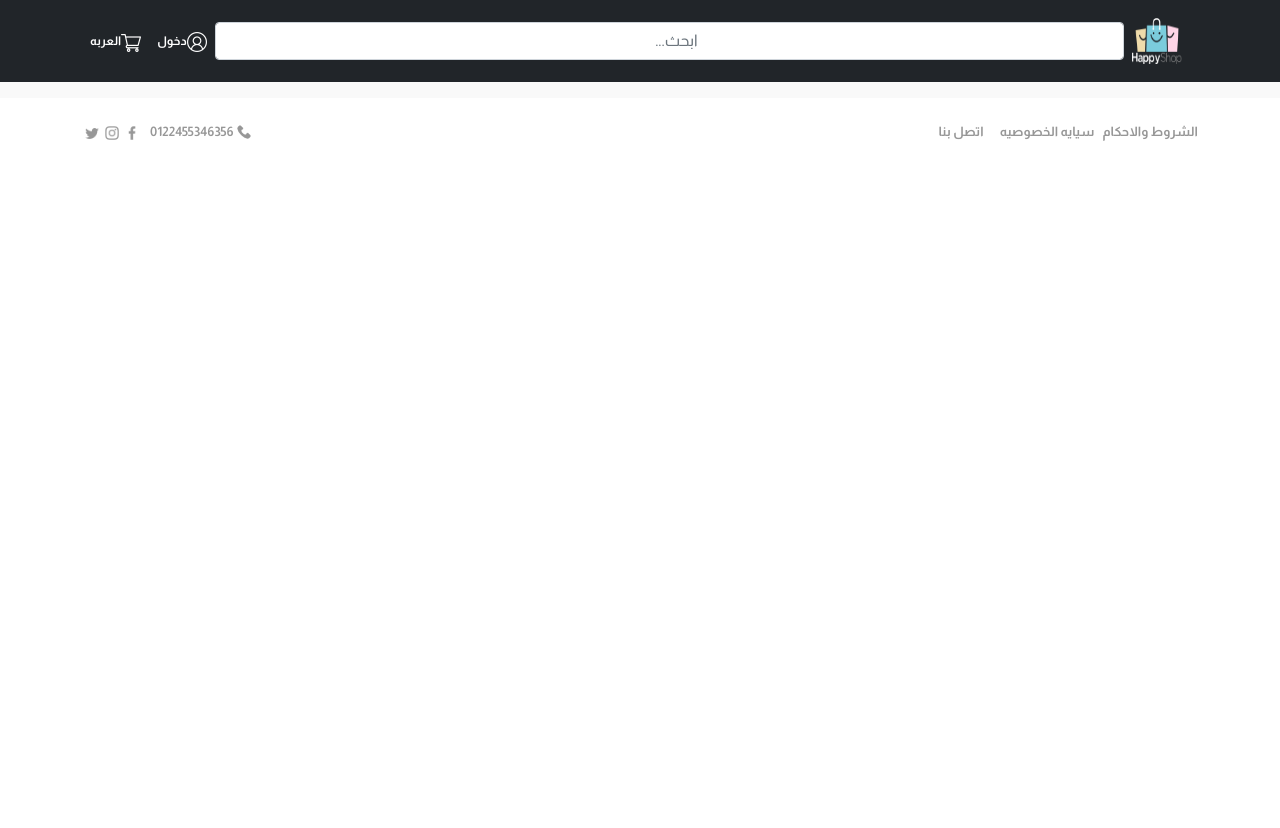
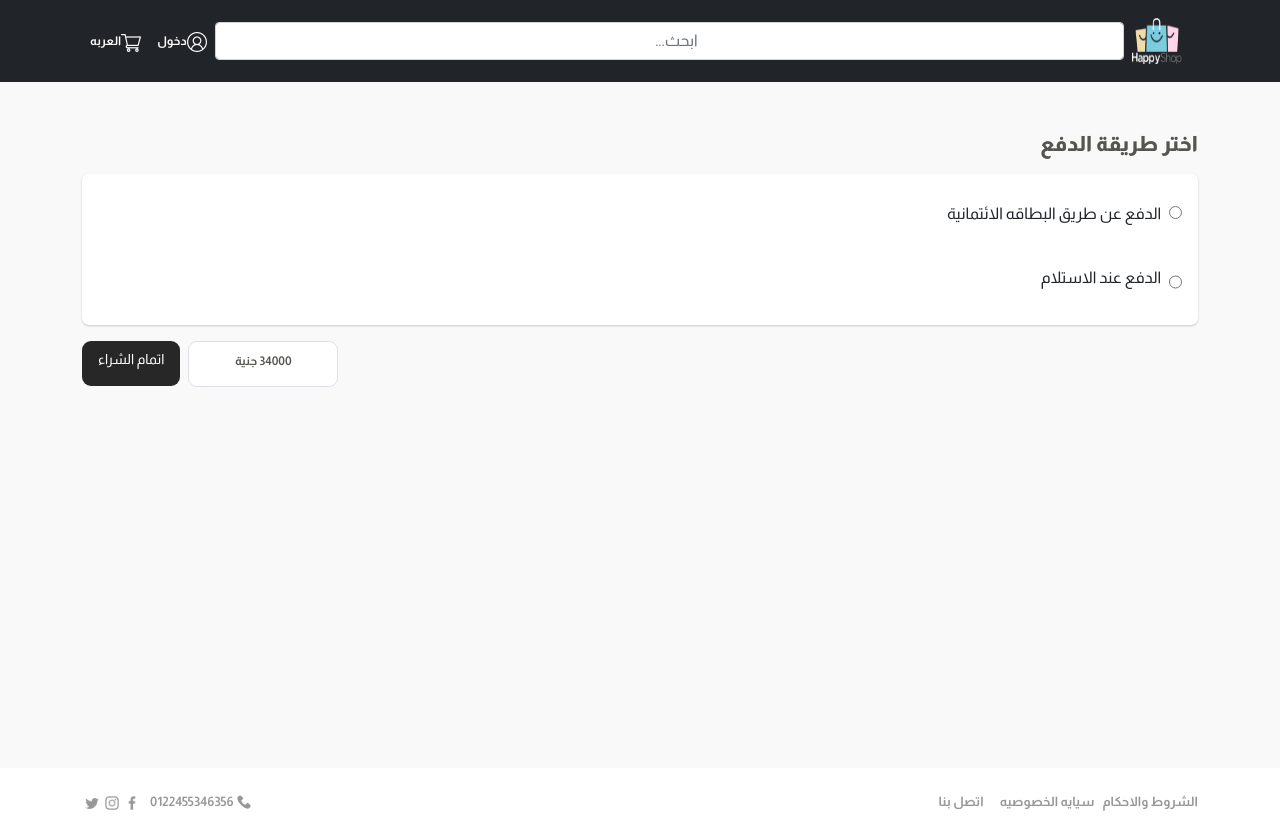
Before and after one commit to bassem620/e-shop-frontend, a React (Create React App) app: page /order/paymethod in a window 1280 px wide. Before the commit the page ends 800 px from the top, so only its background shows below. Built offline with nearby package versions, Linux system fonts and the light colour scheme; no server answers.

Commit message:
2 files names corrected

```diff
--- a/src/App.js
+++ b/src/App.js
@@ -10,7 +10,7 @@ import AllBrandPage from "./Page/Brand/AllBrandPage";
 import ShopProductsPage from "./Page/Products/ShopProductsPage";
 import ProductDetalisPage from "./Page/Products/ProductDetalisPage";
 import CartPage from "./Page/Cart/CartPage";
-import ChoosePayMethoudPage from "./Page/Checkout/ChoosePayMethoudPage";
+import ChoosePayMethodPage from "./Page/Checkout/ChoosePayMethodPage";
 import AdminAllProductsPage from "./Page/Admin/AdminAllProductsPage";
 import AdminAllOrdersPage from "./Page/Admin/AdminAllOrdersPage";
 import AdminOrderDetalisPage from "./Page/Admin/AdminOrderDetalisPage";
@@ -41,7 +41,7 @@ function App() {
           <Route path="/products" element={<ShopProductsPage />} />
           <Route path="/products/:id" element={<ProductDetalisPage />} />
           <Route path="/cart" element={<CartPage />} />
-          <Route path="/order/paymethoud" element={<ChoosePayMethoudPage />} />
+          <Route path="/order/paymethod" element={<ChoosePayMethodPage />} />
           <Route path="/admin/allproducts" element={<AdminAllProductsPage />} />
           <Route path="/admin/allorders" element={<AdminAllOrdersPage />} />
           <Route path="/admin/orders/:id" element={<AdminOrderDetalisPage />} />
--- a/src/Components/Cart/CartCheckout.js
+++ b/src/Components/Cart/CartCheckout.js
@@ -15,7 +15,7 @@ const CartCheckout = () => {
                 </div>
                 <div className="product-price d-inline w-100 my-3  border">34000 جنية</div>
                 <Link
-                    to="/order/paymethoud"
+                    to="/order/paymethod"
                     style={{ textDecoration: "none" }}
                     className="product-cart-add  d-inline ">
                     <button className="product-cart-add w-100 px-2"> اتمام الشراء</button>
--- a/src/Components/Checkout/ChoosePayMethoud.js
+++ b/src/Components/Checkout/ChoosePayMethod.js
@@ -1,7 +1,7 @@
 import React from 'react'
 import { Row,Col } from 'react-bootstrap'
 
-const ChoosePayMethoud = () => {
+const ChoosePayMethod = () => {
     return (
         <div>
             <div className="admin-content-text pt-5">اختر طريقة الدفع</div>
@@ -45,4 +45,4 @@ const ChoosePayMethoud = () => {
     )
 }
 
-export default ChoosePayMethoud
+export default ChoosePayMethod
--- /dev/null
+++ b/src/Page/Checkout/ChoosePayMethodPage.js
@@ -0,0 +1,14 @@
+import React from 'react'
+import { Container } from 'react-bootstrap'
+
+import ChoosePayMethod from '../../Components/Checkout/ChoosePayMethod'
+
+const ChoosePayMethodPage = () => {
+    return (
+        <Container style={{minHeight:'670px'}}>
+            <ChoosePayMethod />
+        </Container>
+    )
+}
+
+export default ChoosePayMethodPage
--- a/src/Page/Checkout/ChoosePayMethoudPage.js
+++ /dev/null
@@ -1,14 +0,0 @@
-import React from 'react'
-import { Container } from 'react-bootstrap'
-
-import ChoosePayMethoud from '../../Components/Checkout/ChoosePayMethoud'
-
-const ChoosePayMethoudPage = () => {
-    return (
-        <Container style={{minHeight:'670px'}}>
-            <ChoosePayMethoud />
-        </Container>
-    )
-}
-
-export default ChoosePayMethoudPage
```
